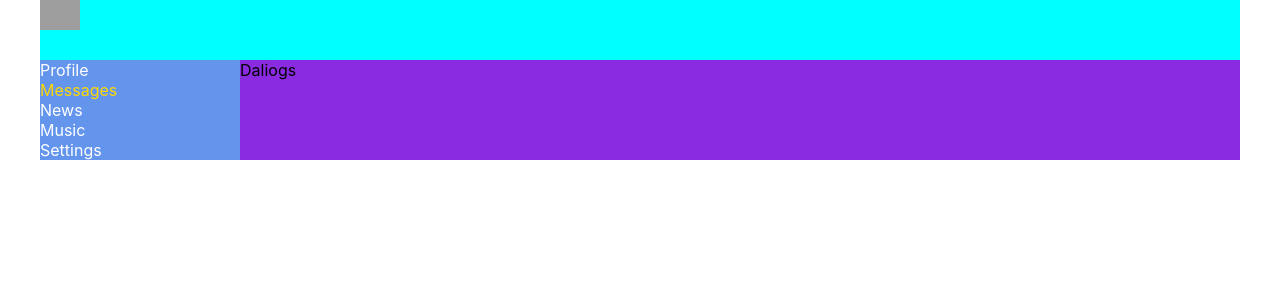
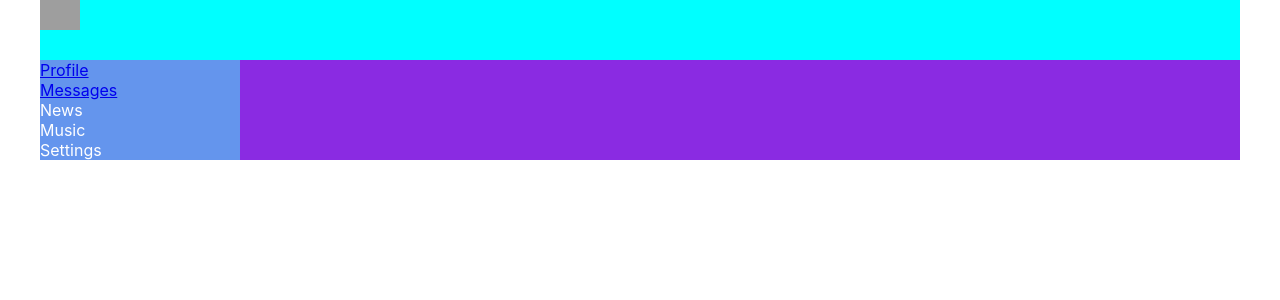
Before and after one commit to kovrygakirill/React_social_network, a React (Create React App) app: page / in a window 1280 px wide. Shown: the top 300 px of the page. Built offline with nearby package versions, Linux system fonts and the light colour scheme; grey boxes are pictures that could not be loaded.

Commit message:
use Router

```diff
--- a/src/App.js
+++ b/src/App.js
@@ -4,18 +4,21 @@
 import Navbar from "./components/Navbar/Navbar";
 import Profile from "./components/Profile/Profile";
 import Dialogs from "./components/Dialogs/Dialogs";
+import {BrowserRouter, Route} from "react-router-dom";
 
 
 const App = () => {
     return (
-        <div className='app-wrapper'>
-            <Header/>
-            <Navbar/>
-            <div className='app-wrapper-content'>
-                <Dialogs/>
-                {/*<Profile/>*/}
+        <BrowserRouter>
+            <div className='app-wrapper'>
+                <Header/>
+                <Navbar/>
+                <div className='app-wrapper-content'>
+                    <Route path='/dialog' component={Dialogs}/>
+                    <Route path='/profile' component={Profile}/>
+                </div>
             </div>
-        </div>
+        </BrowserRouter>
     );
 }
 
--- a/src/components/Navbar/Navbar.jsx
+++ b/src/components/Navbar/Navbar.jsx
@@ -5,10 +5,10 @@
     return (
         <nav className={nbar.nav}>
             <div className={nbar.item}>
-                <a>Profile</a>
+                <a href='/profile'>Profile</a>
             </div>
             <div className={`${nbar.item} ${nbar.active}`}>
-                <a>Messages</a>
+                <a href='/dialog'>Messages</a>
             </div>
             <div className={nbar.item}>
                 <a>News</a>
```
